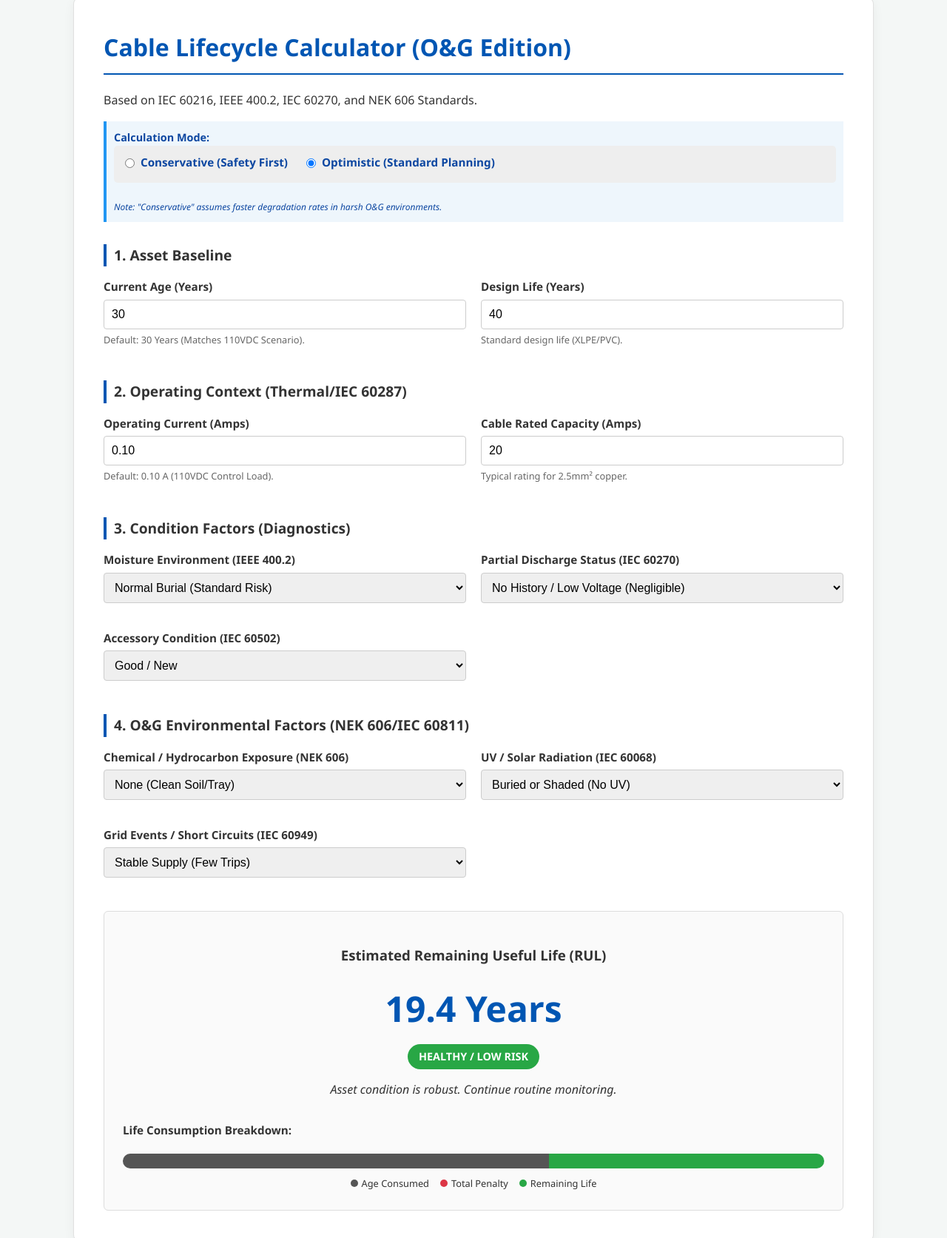
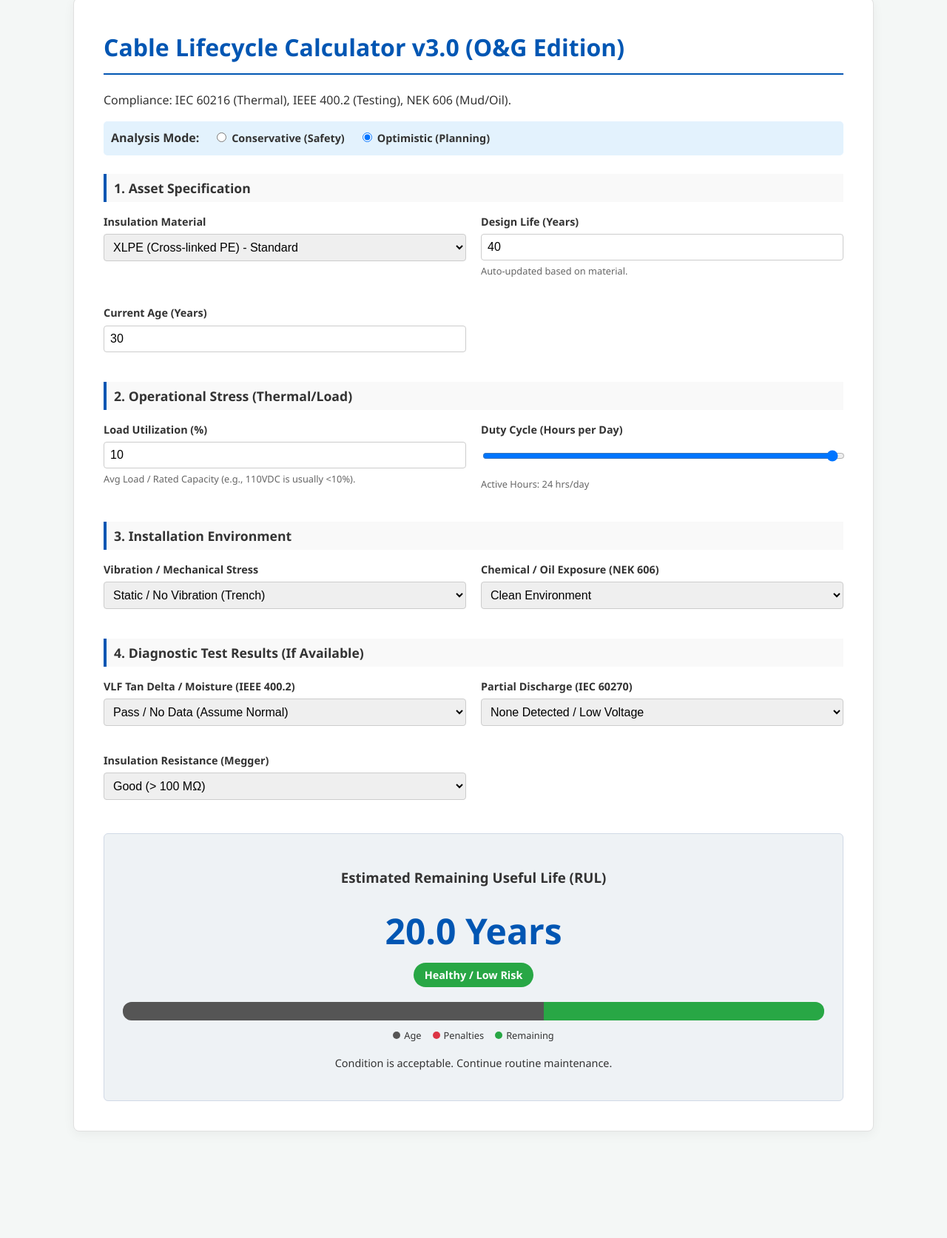
Before and after one commit to Zux12/Cable-Asset-Lifecycle, a plain HTML site: page index.html in a window 1280 px wide. Shown: the part 23-1696 px from the top of the page at 74% size. After the commit the page ends 1572 px from the top, so only its background shows below. Drawn offline with Linux system fonts and the light colour scheme.

Commit message:
Update index.html

```diff
--- a/index.html
+++ b/index.html
@@ -3,7 +3,7 @@
 <head>
     <meta charset="UTF-8">
     <meta name="viewport" content="width=device-width, initial-scale=1.0">
-    <title>Advanced Cable Lifecycle Calculator | O&G Plant Edition</title>
+    <title>Advanced Cable Lifecycle Calculator | O&G Plant Edition (v3.0)</title>
     <style>
         /* SCIENTIFIC / LABORATORY THEME */
         :root {
@@ -11,7 +11,6 @@
             --bg-color: #f4f7f6;      /* Clean Grey */
             --card-bg: #ffffff;       /* Pure White */
             --text-main: #333333;     /* Dark Grey */
-            --text-muted: #666666;
             --border-color: #e0e0e0;
             --success: #28a745;
             --warning: #ffc107;
@@ -45,50 +44,37 @@
         }
 
         h2 {
-            font-size: 1.2rem;
+            font-size: 1.1rem;
             color: var(--text-main);
-            margin-top: 30px;
+            margin-top: 25px;
             margin-bottom: 15px;
             border-left: 4px solid var(--primary-color);
             padding-left: 10px;
+            background-color: #f9f9f9;
+            padding-top: 5px;
+            padding-bottom: 5px;
         }
 
-        .note {
-            background-color: #eef6fc;
-            border-left: 4px solid #2196F3;
-            padding: 10px;
-            font-size: 0.9rem;
-            color: #0d47a1;
-            margin-bottom: 20px;
-        }
-
-        /* GRID LAYOUT */
         .input-grid {
             display: grid;
             grid-template-columns: 1fr 1fr;
             gap: 20px;
         }
 
-        @media (max-width: 768px) {
-            .input-grid {
-                grid-template-columns: 1fr;
-            }
-        }
+        @media (max-width: 768px) { .input-grid { grid-template-columns: 1fr; } }
 
-        .form-group {
-            margin-bottom: 15px;
-        }
+        .form-group { margin-bottom: 15px; }
 
         label {
             display: block;
             font-weight: 600;
             margin-bottom: 5px;
-            font-size: 0.95rem;
+            font-size: 0.9rem;
         }
 
-        input[type="number"], select {
+        input[type="number"], select, input[type="range"] {
             width: 100%;
-            padding: 10px;
+            padding: 8px;
             border: 1px solid #ccc;
             border-radius: 4px;
             font-size: 1rem;
@@ -97,15 +83,15 @@
 
         .helper-text {
             font-size: 0.8rem;
-            color: var(--text-muted);
+            color: #666;
+            display: block;
             margin-top: 4px;
-            display: block;
         }
 
-        /* RESULT SECTION */
+        /* RESULT BOX */
         .result-box {
-            background-color: #fafafa;
-            border: 1px solid #ddd;
+            background-color: #eef2f5;
+            border: 1px solid #d1d9e6;
             padding: 25px;
             margin-top: 30px;
             border-radius: 6px;
@@ -116,7 +102,6 @@
             font-size: 3rem;
             font-weight: bold;
             color: var(--primary-color);
-            margin: 10px 0;
         }
 
         .status-badge {
@@ -125,281 +110,243 @@
             border-radius: 20px;
             color: white;
             font-weight: bold;
-            text-transform: uppercase;
             font-size: 0.9rem;
+            margin-top: 5px;
         }
 
+        /* BAR CHART */
         .breakdown-bar {
-            height: 20px;
+            height: 25px;
             width: 100%;
-            background-color: #eee;
-            border-radius: 10px;
+            background-color: #ddd;
+            border-radius: 12px;
             overflow: hidden;
-            margin-top: 20px;
             display: flex;
+            margin-top: 15px;
         }
-
-        .bar-segment {
-            height: 100%;
-            transition: width 0.5s ease;
-        }
-
-        .legend {
-            display: flex;
-            justify-content: center;
-            gap: 15px;
-            font-size: 0.8rem;
-            margin-top: 10px;
-        }
-
+        .bar-segment { height: 100%; transition: width 0.5s ease; }
+        .legend { display: flex; justify-content: center; gap: 15px; font-size: 0.8rem; margin-top: 10px; }
         .dot { height: 10px; width: 10px; display: inline-block; border-radius: 50%; margin-right: 5px; }
-
-        /* SENSITIVITY TOGGLE */
-        .mode-selector {
-            background: #eee;
-            padding: 10px;
-            border-radius: 5px;
-            display: flex;
-            gap: 20px;
-            margin-bottom: 20px;
-        }
-        .radio-group { display: flex; align-items: center; gap: 5px; cursor: pointer;}
 
     </style>
 </head>
 <body>
 
 <div class="container">
-    <h1>Cable Lifecycle Calculator (O&G Edition)</h1>
-    <p>Based on IEC 60216, IEEE 400.2, IEC 60270, and NEK 606 Standards.</p>
+    <h1>Cable Lifecycle Calculator v3.0 (O&G Edition)</h1>
+    <p>Compliance: IEC 60216 (Thermal), IEEE 400.2 (Testing), NEK 606 (Mud/Oil).</p>
 
-    <div class="note">
-        <strong>Calculation Mode:</strong>
-        <div class="mode-selector">
-            <label class="radio-group">
-                <input type="radio" name="sensitivity" value="conservative" onchange="calculateRUL()">
-                <span>Conservative (Safety First)</span>
-            </label>
-            <label class="radio-group">
-                <input type="radio" name="sensitivity" value="optimistic" checked onchange="calculateRUL()">
-                <span>Optimistic (Standard Planning)</span>
-            </label>
-        </div>
-        <small><em>Note: "Conservative" assumes faster degradation rates in harsh O&G environments.</em></small>
+    <div style="background:#e3f2fd; padding:10px; border-radius:5px; margin-bottom:20px;">
+        <strong>Analysis Mode:</strong>
+        <label style="display:inline; margin-left:15px;"><input type="radio" name="mode" value="conservative" onchange="calculate()"> Conservative (Safety)</label>
+        <label style="display:inline; margin-left:15px;"><input type="radio" name="mode" value="optimistic" checked onchange="calculate()"> Optimistic (Planning)</label>
     </div>
 
     <form id="calcForm">
-        <h2>1. Asset Baseline</h2>
+        <h2>1. Asset Specification</h2>
         <div class="input-grid">
             <div class="form-group">
-                <label>Current Age (Years)</label>
-                <input type="number" id="age" value="30" oninput="calculateRUL()">
-                <span class="helper-text">Default: 30 Years (Matches 110VDC Scenario).</span>
+                <label>Insulation Material</label>
+                <select id="material" onchange="updateDesignLife()">
+                    <option value="XLPE">XLPE (Cross-linked PE) - Standard</option>
+                    <option value="PVC">PVC (Polyvinyl Chloride) - Older Types</option>
+                    <option value="EPR">EPR (Ethylene Propylene) - High Temp</option>
+                </select>
             </div>
             <div class="form-group">
                 <label>Design Life (Years)</label>
-                <input type="number" id="designLife" value="40" oninput="calculateRUL()">
-                <span class="helper-text">Standard design life (XLPE/PVC).</span>
+                <input type="number" id="designLife" value="40" oninput="calculate()">
+                <span class="helper-text">Auto-updated based on material.</span>
+            </div>
+            <div class="form-group">
+                <label>Current Age (Years)</label>
+                <input type="number" id="age" value="30" oninput="calculate()">
             </div>
         </div>
 
-        <h2>2. Operating Context (Thermal/IEC 60287)</h2>
+        <h2>2. Operational Stress (Thermal/Load)</h2>
         <div class="input-grid">
             <div class="form-group">
-                <label>Operating Current (Amps)</label>
-                <input type="number" id="load" value="0.10" step="0.01" oninput="calculateRUL()">
-                <span class="helper-text">Default: 0.10 A (110VDC Control Load).</span>
+                <label>Load Utilization (%)</label>
+                <input type="number" id="utilization" value="10" oninput="calculate()">
+                <span class="helper-text">Avg Load / Rated Capacity (e.g., 110VDC is usually <10%).</span>
             </div>
             <div class="form-group">
-                <label>Cable Rated Capacity (Amps)</label>
-                <input type="number" id="rating" value="20" oninput="calculateRUL()">
-                <span class="helper-text">Typical rating for 2.5mm² copper.</span>
+                <label>Duty Cycle (Hours per Day)</label>
+                <input type="range" id="duty" min="1" max="24" value="24" oninput="document.getElementById('dutyVal').innerText=this.value; calculate()">
+                <span class="helper-text">Active Hours: <span id="dutyVal">24</span> hrs/day</span>
             </div>
         </div>
 
-        <h2>3. Condition Factors (Diagnostics)</h2>
+        <h2>3. Installation Environment</h2>
         <div class="input-grid">
             <div class="form-group">
-                <label>Moisture Environment (IEEE 400.2)</label>
-                <select id="moisture" onchange="calculateRUL()">
-                    <option value="dry">Dry / Indoor (High Reliability)</option>
-                    <option value="normal" selected>Normal Burial (Standard Risk)</option>
-                    <option value="wet">High Water Table / Wet (Accelerated Ageing)</option>
+                <label>Vibration / Mechanical Stress</label>
+                <select id="vibration" onchange="calculate()">
+                    <option value="none">Static / No Vibration (Trench)</option>
+                    <option value="moderate">Moderate (Near Pumps/Roads)</option>
+                    <option value="high">High Vibration (Compressor/Bridge)</option>
                 </select>
             </div>
             <div class="form-group">
-                <label>Partial Discharge Status (IEC 60270)</label>
-                <select id="pd" onchange="calculateRUL()">
-                    <option value="none" selected>No History / Low Voltage (Negligible)</option>
-                    <option value="suspected">Suspected / No Data</option>
-                    <option value="active">Confirmed Active PD (Critical)</option>
-                </select>
-            </div>
-            <div class="form-group">
-                <label>Accessory Condition (IEC 60502)</label>
-                <select id="acc" onchange="calculateRUL()">
-                    <option value="good" selected>Good / New</option>
-                    <option value="aged">Visible Ageing (Cracks/Discoloration)</option>
-                    <option value="defective">Known Defects</option>
+                <label>Chemical / Oil Exposure (NEK 606)</label>
+                <select id="chemical" onchange="calculate()">
+                    <option value="none">Clean Environment</option>
+                    <option value="splash">Occasional Oily Water</option>
+                    <option value="immersion">Constant Oil/Sludge Immersion</option>
                 </select>
             </div>
         </div>
 
-        <h2>4. O&G Environmental Factors (NEK 606/IEC 60811)</h2>
+        <h2>4. Diagnostic Test Results (If Available)</h2>
         <div class="input-grid">
             <div class="form-group">
-                <label>Chemical / Hydrocarbon Exposure (NEK 606)</label>
-                <select id="chemical" onchange="calculateRUL()">
-                    <option value="none" selected>None (Clean Soil/Tray)</option>
-                    <option value="splash">Occasional Splash / Fumes</option>
-                    <option value="immersion">Oil/Sludge Immersion (High Swelling Risk)</option>
+                <label>VLF Tan Delta / Moisture (IEEE 400.2)</label>
+                <select id="test_td" onchange="calculate()">
+                    <option value="pass">Pass / No Data (Assume Normal)</option>
+                    <option value="aging">Warning (Mod. Tip-Up / Aged)</option>
+                    <option value="fail">Action Required (High Loss/Water Trees)</option>
                 </select>
             </div>
             <div class="form-group">
-                <label>UV / Solar Radiation (IEC 60068)</label>
-                <select id="uv" onchange="calculateRUL()">
-                    <option value="shaded" selected>Buried or Shaded (No UV)</option>
-                    <option value="exposed_res">Exposed (UV Resistant Jacket)</option>
-                    <option value="exposed_std">Exposed (Standard Jacket - Cracking Risk)</option>
+                <label>Partial Discharge (IEC 60270)</label>
+                <select id="test_pd" onchange="calculate()">
+                    <option value="none">None Detected / Low Voltage</option>
+                    <option value="low">Low Level (Trend Monitor)</option>
+                    <option value="high">High/Critical PD Activity</option>
                 </select>
             </div>
             <div class="form-group">
-                <label>Grid Events / Short Circuits (IEC 60949)</label>
-                <select id="grid" onchange="calculateRUL()">
-                    <option value="stable" selected>Stable Supply (Few Trips)</option>
-                    <option value="frequent">Frequent Trips / Faults (Thermal Shock)</option>
+                <label>Insulation Resistance (Megger)</label>
+                <select id="test_ir" onchange="calculate()">
+                    <option value="good">Good (> 100 MΩ)</option>
+                    <option value="low">Low (1 MΩ - 100 MΩ)</option>
+                    <option value="crit">Critical (< 1 MΩ)</option>
                 </select>
             </div>
         </div>
-
     </form>
 
     <div class="result-box">
         <h3>Estimated Remaining Useful Life (RUL)</h3>
         <div id="rulValue" class="rul-display">-- Years</div>
-        <div id="statusBadge" class="status-badge" style="background-color: #ccc;">Unknown</div>
-        <p id="recommendation" style="margin-top: 15px; font-style: italic;">Adjust inputs to calculate.</p>
+        <div id="statusBadge" class="status-badge">Calculating...</div>
 
-        <div style="text-align: left; margin-top: 30px;">
-            <label>Life Consumption Breakdown:</label>
+        <div style="margin-top:20px;">
             <div class="breakdown-bar">
-                <div id="bar-age" class="bar-segment" style="background-color: #555; width: 50%;"></div>
-                <div id="bar-penalty" class="bar-segment" style="background-color: #dc3545; width: 20%;"></div>
-                <div id="bar-remaining" class="bar-segment" style="background-color: #28a745; width: 30%;"></div>
+                <div id="bar-age" class="bar-segment" style="background:#555;"></div>
+                <div id="bar-pen" class="bar-segment" style="background:#dc3545;"></div>
+                <div id="bar-rem" class="bar-segment" style="background:#28a745;"></div>
             </div>
             <div class="legend">
-                <span><span class="dot" style="background-color: #555;"></span>Age Consumed</span>
-                <span><span class="dot" style="background-color: #dc3545;"></span>Total Penalty</span>
-                <span><span class="dot" style="background-color: #28a745;"></span>Remaining Life</span>
+                <span><span class="dot" style="background:#555;"></span>Age</span>
+                <span><span class="dot" style="background:#dc3545;"></span>Penalties</span>
+                <span><span class="dot" style="background:#28a745;"></span>Remaining</span>
             </div>
         </div>
+        <p id="recText" style="margin-top:15px; font-size:0.9rem;"></p>
     </div>
-
 </div>
 
 <script>
-    function calculateRUL() {
-        // 1. GET INPUTS
+    function updateDesignLife() {
+        const mat = document.getElementById('material').value;
+        const dl = document.getElementById('designLife');
+        if(mat === 'XLPE') dl.value = 40;
+        if(mat === 'PVC') dl.value = 30; // PVC has shorter life
+        if(mat === 'EPR') dl.value = 45;
+        calculate();
+    }
+
+    function calculate() {
+        // INPUTS
         const age = parseFloat(document.getElementById('age').value) || 0;
         const designLife = parseFloat(document.getElementById('designLife').value) || 40;
-        const load = parseFloat(document.getElementById('load').value) || 0;
-        const rating = parseFloat(document.getElementById('rating').value) || 1;
-        const mode = document.querySelector('input[name="sensitivity"]:checked').value;
+        const util = parseFloat(document.getElementById('utilization').value) / 100;
+        const duty = parseFloat(document.getElementById('duty').value) / 24; // 0.0 to 1.0
+        const mode = document.querySelector('input[name="mode"]:checked').value;
+        const isConservative = (mode === 'conservative');
 
-        // 2. THERMAL FACTOR
-        let utilization = load / rating;
+        // 1. THERMAL FACTOR (Physics)
+        // If load is low (<20%), thermal aging is negligible.
+        // Duty cycle reduces effective aging time.
         let f_thermal = 1.0;
-        if (utilization < 0.20) {
-            f_thermal = 1.3; // Low load extension
-        } else if (utilization > 0.80) {
-            f_thermal = 0.8; // High load penalty
+        if (util < 0.20) {
+            f_thermal = 1.25; // Life extension for lightly loaded cables
+        } else if (util > 0.85) {
+            f_thermal = 0.8; // Penalty for full load
         }
 
-        // 3. DEFINE FACTORS [Conservative, Optimistic]
-        const factors = {
-            // Existing
-            moisture: { dry: [1.0, 1.0], normal: [0.90, 0.95], wet: [0.60, 0.75] },
-            pd: { none: [1.0, 1.0], suspected: [0.80, 0.90], active: [0.20, 0.30] },
-            acc: { good: [1.0, 1.0], aged: [0.80, 0.90], defective: [0.50, 0.60] },
+        // Apply Duty Cycle Benefit (only if thermal penalty exists or neutral)
+        // If lightly loaded, duty cycle matters less (aging is calendar based).
+        // If heavily loaded, duty cycle helps significantly.
+        if (util > 0.5) {
+            f_thermal = f_thermal * (1 + (1 - duty) * 0.5);
+        }
 
-            // New O&G Factors
-            chemical: {
-                none: [1.0, 1.0],
-                splash: [0.85, 0.90], // Slight penalty for surface contact
-                immersion: [0.50, 0.70] // Heavy penalty for swelling/softening
-            },
-            uv: {
-                shaded: [1.0, 1.0],
-                exposed_res: [0.90, 0.95], // Resistant still ages slowly
-                exposed_std: [0.60, 0.80] // Standard jacket fails fast in UV
-            },
-            grid: {
-                stable: [1.0, 1.0],
-                frequent: [0.85, 0.90] // Thermal shock penalty
-            }
+        // 2. DEFINE PENALTIES [Conservative, Optimistic]
+        const penalties = {
+            vibration: { none: [1.0, 1.0], moderate: [0.85, 0.90], high: [0.60, 0.70] },
+            chemical: { none: [1.0, 1.0], splash: [0.85, 0.90], immersion: [0.50, 0.70] },
+            test_td: { pass: [1.0, 1.0], aging: [0.75, 0.85], fail: [0.40, 0.50] }, // Severe for Water Trees
+            test_pd: { none: [1.0, 1.0], low: [0.80, 0.90], high: [0.20, 0.30] },   // Critical for PD
+            test_ir: { good: [1.0, 1.0], low: [0.70, 0.80], crit: [0.10, 0.20] }    // Critical for Insulation Resistance
         };
 
-        let modeIndex = (mode === 'conservative') ? 0 : 1;
+        const idx = isConservative ? 0 : 1;
 
-        // Get Values
-        let p_moist = factors.moisture[document.getElementById('moisture').value][modeIndex];
-        let p_pd = factors.pd[document.getElementById('pd').value][modeIndex];
-        let p_acc = factors.acc[document.getElementById('acc').value][modeIndex];
+        // GET VALUES
+        const p_vib = penalties.vibration[document.getElementById('vibration').value][idx];
+        const p_chem = penalties.chemical[document.getElementById('chemical').value][idx];
+        const p_td = penalties.test_td[document.getElementById('test_td').value][idx];
+        const p_pd = penalties.test_pd[document.getElementById('test_pd').value][idx];
+        const p_ir = penalties.test_ir[document.getElementById('test_ir').value][idx];
 
-        let p_chem = factors.chemical[document.getElementById('chemical').value][modeIndex];
-        let p_uv = factors.uv[document.getElementById('uv').value][modeIndex];
-        let p_grid = factors.grid[document.getElementById('grid').value][modeIndex];
+        // 3. CALCULATE TOTAL ESTIMATED LIFE
+        // Base Life * Thermal Factor * Mechanical/Chem Penalties * Diagnostic Penalties
+        let totalLife = designLife * f_thermal * p_vib * p_chem * p_td * p_pd * p_ir;
 
-        // 4. MASTER CALCULATION
-        // All penalties are multiplicative
-        let combinedPenalty = p_moist * p_pd * p_acc * p_chem * p_uv * p_grid;
-
-        let totalLife = designLife * f_thermal * combinedPenalty;
-
-        // Cap Total Life reasonably
-        if (totalLife > designLife * 2) totalLife = designLife * 2;
+        // Cap reasonable limits
+        if (totalLife > designLife * 1.5) totalLife = designLife * 1.5;
 
         let remaining = totalLife - age;
         if (remaining < 0) remaining = 0;
 
-        // 5. UPDATE UI
+        // 4. DISPLAY
         document.getElementById('rulValue').innerText = remaining.toFixed(1) + " Years";
 
-        // Status Badge Logic
+        // Badge Logic
         const badge = document.getElementById('statusBadge');
-        const rec = document.getElementById('recommendation');
+        const recText = document.getElementById('recText');
 
-        if (remaining > 15) {
+        if (remaining > 10) {
+            badge.innerText = "Healthy / Low Risk";
             badge.style.backgroundColor = "var(--success)";
-            badge.innerText = "Healthy / Low Risk";
-            badge.style.color = "white";
-            rec.innerText = "Asset condition is robust. Continue routine monitoring.";
-        } else if (remaining > 5) {
+            recText.innerText = "Condition is acceptable. Continue routine maintenance.";
+        } else if (remaining > 3) {
+            badge.innerText = "Warning / Monitor";
             badge.style.backgroundColor = "var(--warning)";
-            badge.innerText = "Warning / Plan Replacement";
             badge.style.color = "#333";
-            rec.innerText = "Approaching end of life. Schedule VLF Tan Delta testing to verify insulation integrity.";
+            recText.innerText = "Asset degrading. Plan for replacement within 3-5 years or perform advanced diagnostics.";
         } else {
+            badge.innerText = "Critical / Replace";
             badge.style.backgroundColor = "var(--danger)";
-            badge.innerText = "Critical / Replace Soon";
-            badge.style.color = "white";
-            rec.innerText = "High risk of failure. Prioritize replacement or detailed Tier 1 diagnostics immediately.";
+            recText.innerText = "Asset has exceeded reliable life. Immediate replacement recommended.";
         }
 
-        // Update Charts
-        let totalForBar = Math.max(age + remaining, totalLife);
-        let pctAge = (age / totalForBar) * 100;
-        let pctRem = (remaining / totalForBar) * 100;
-        let pctPenalty = 100 - pctAge - pctRem;
-        if(pctPenalty < 0) pctPenalty = 0;
+        // Charts
+        let totalDisplay = Math.max(age + remaining, totalLife);
+        let pctAge = (age / totalDisplay) * 100;
+        let pctRem = (remaining / totalDisplay) * 100;
+        let pctPen = 100 - pctAge - pctRem;
 
         document.getElementById('bar-age').style.width = pctAge + "%";
-        document.getElementById('bar-penalty').style.width = pctPenalty + "%";
-        document.getElementById('bar-remaining').style.width = pctRem + "%";
+        document.getElementById('bar-pen').style.width = pctPen + "%";
+        document.getElementById('bar-rem').style.width = pctRem + "%";
     }
 
-    // Initial run
-    calculateRUL();
+    // Init
+    calculate();
 </script>
 
 </body>
```
